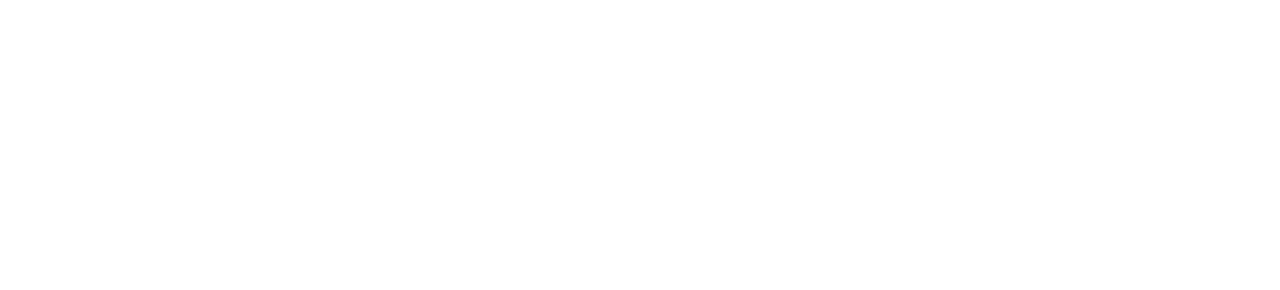
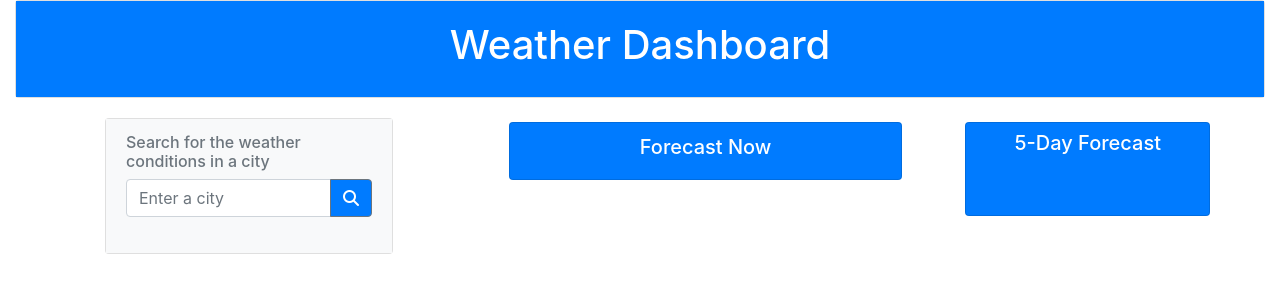
Before and after one commit to josemartin357/weather-app, a plain HTML site: page index.html in a window 1280 px wide. Drawn offline with nearby package versions, Linux system fonts and the light colour scheme.

Commit message:
Update index.html
9-10-2021 @ 1am -> Used bootstrap and fontawesome to do basic html setup

```diff
--- a/index.html
+++ b/index.html
@@ -1,12 +1,92 @@
+
 <!DOCTYPE html>
 <html lang="en">
 <head>
     <meta charset="UTF-8">
     <meta http-equiv="X-UA-Compatible" content="IE=edge">
     <meta name="viewport" content="width=device-width, initial-scale=1.0">
-    <title>Document</title>
+
+    <!-- Bootstrap CSS -->
+    <link rel="stylesheet" href="https://stackpath.bootstrapcdn.com/bootstrap/4.3.1/css/bootstrap.min.css">
+    <!-- css link -->
+    <link rel="stylesheet" href="./Assets/style.css">
+
+    <title>Weather Information</title>
 </head>
+
 <body>
+    <!-- links below -->
+    <!-- jquery-->
+    <script src="https://code.jquery.com/jquery-3.4.1.min.js"></script>
+    <!-- bootstrap cdn -->
+    <script src="https://stackpath.bootstrapcdn.com/bootstrap/4.3.1/js/bootstrap.min.js"></script>
+    <!-- fontawesome -->
+    <script src="https://kit.fontawesome.com/d3bce829f3.js"></script>
+
+
+    <!--actual html-->
+    <!-- https://getbootstrap.com/docs/5.0/layout/containers/#fluid-containers -->
+    <div class="container-fluid">
+        <!-- https://getbootstrap.com/docs/4.0/components/card/ -->
+        <div class="card">
+            <div class="card-body text-center bg-primary text-white">
+                <h1>Weather Dashboard</h1>
+            </div>
+        </div>
+
+        <!-- container for search area and list -->
+        <div class="container">
+            <div class="row">
+                <div class="col">
+                      <!-- https://getbootstrap.com/docs/4.0/components/card/#example -->
+                    <div class="card-body">
+                        <div class="card" style="width: 18rem;">
+                            <div class="card-body bg-light">
+                                <h6 class="card-subtitle mb-2 text-muted text-left">Search for the weather conditions in a city</h6>
+                                <div class="input-group mb-3">
+                                    <!-- search input area -->
+                                    <input type="text" class="form-control" placeholder="Enter a city"
+                                        aria-label="Recipient's username" aria-describedby="button-addon2">
+                                    <div class="input-group-append">
+                                        <!-- button area -->
+                                        <button class="btn btn-outline-secondary bg-primary text-white" type="button"             id="button-addon2"><i class="fas fa-search"></i></button>
+                                    </div>
+                                </div>
+
+                                    <!-- list that shows cities searched -->
+                                    <ul class="list-group text-left text-white bg-primary"></ul>
+                            </div>
+                        </div>
+                    </div>
+                </div>
+
+                                <!-- current weather box-->
+                                <div class="col mt-4 mr-5">
+                                    <div class="card pb-2 pt-1 bg-primary text-white">
+                                        <h5 class="card-title mt-2 text-center">Forecast Now</h5>
+                                    </div>
+                                </div>
+
+
+                                <!--5 day forecast-->
+                                <div class="row">
+                                    <div class="col mt-4">
+                                        <div class="card pb-5 pl-5 bg-primary text-white">
+                                        <h5 class="card-title mt-2 mr-5 text-center">5-Day Forecast </h5>
+                                        <div class="row">
+                                            <div class="col"> </div>
+                                        </div>
+
+                                        </div>
+                                    </div>
+                                </div>
+            </div>
+        </div>
+    </div>
+
+    <!-- js link here-->
+    <script src="./Assets/script.js"></script>
 
 </body>
+
 </html>
```
